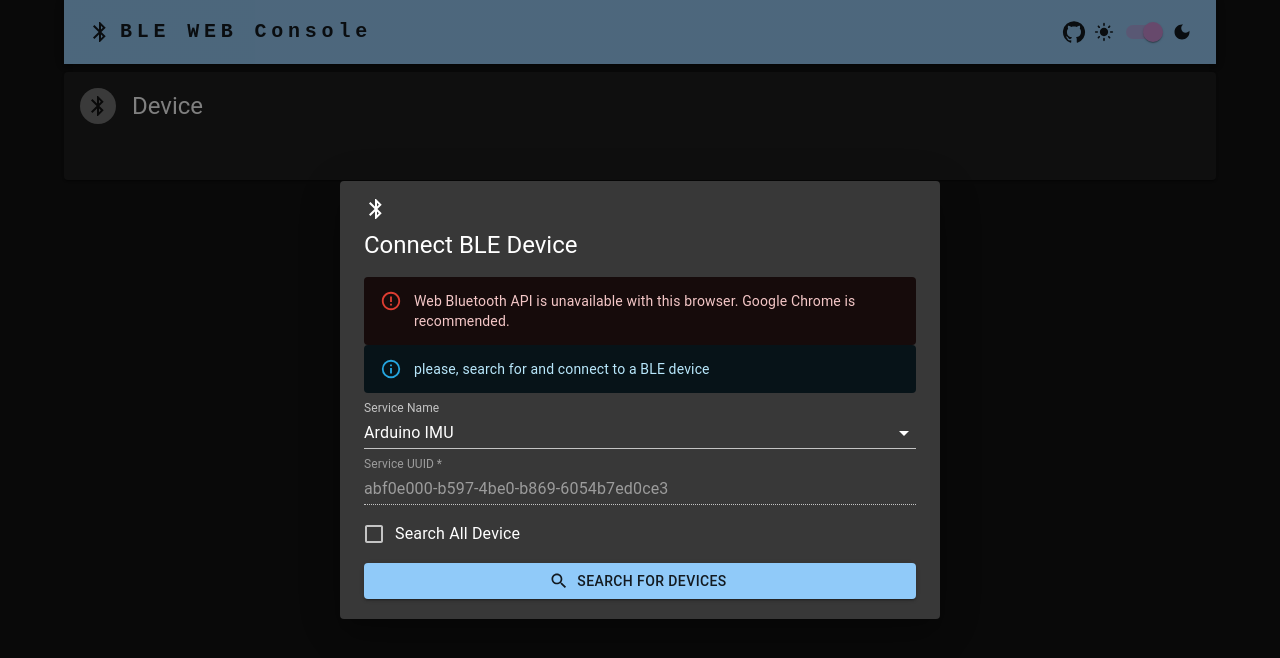
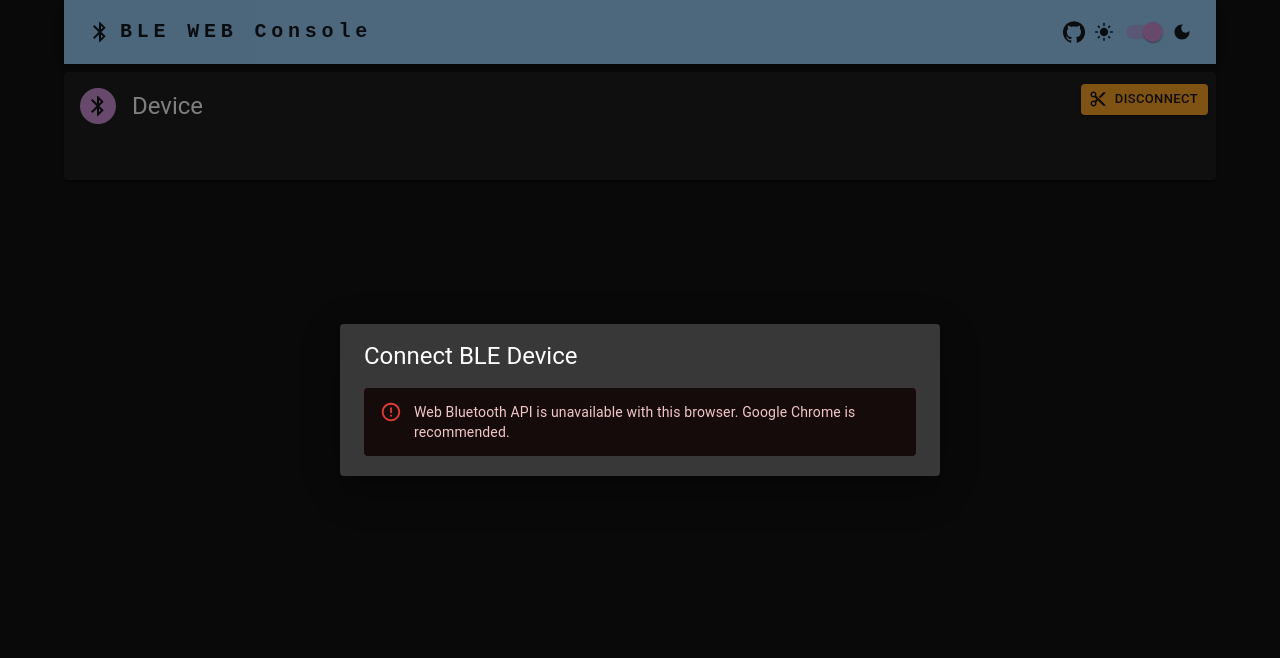
Before and after one commit to botamochi6277/reactjs-ble-console, a React (Vite) app: page / in a window 1280 px wide. Shown: the top 658 px of the page. Built offline with nearby package versions, Linux system fonts and the light colour scheme.

Commit message:
Add disconnection button

```diff
--- a/src/App.tsx
+++ b/src/App.tsx
@@ -57,7 +57,7 @@ const BLEManager = () => {
             setDevice,
             setCharacteristics,
             () => {
-              setLogMessage("Device is disconnected");
+              setLogMessage("The device was disconnected");
               setDevice(null);
               setCharacteristics([]);
             }
--- a/src/CharacteristicPropertiesChip.tsx
+++ b/src/CharacteristicPropertiesChip.tsx
@@ -1,11 +1,11 @@
 import { Chip } from '@mui/material';
 // icons
+import EditIcon from '@mui/icons-material/Edit';
+import EditOutlinedIcon from '@mui/icons-material/EditOutlined';
+import LightbulbIcon from '@mui/icons-material/Lightbulb';
 import MenuBookIcon from '@mui/icons-material/MenuBook';
 import NotificationsIcon from '@mui/icons-material/Notifications';
-import EditIcon from '@mui/icons-material/Edit';
-import EditOutlinedIcon from '@mui/icons-material/EditOutlined';
 import PodcastsIcon from '@mui/icons-material/Podcasts';
-import LightbulbIcon from '@mui/icons-material/Lightbulb';
 
 export function CharacteristicPropertiesChip(props: {
   properties: BluetoothCharacteristicProperties,
@@ -34,13 +34,13 @@ export function CharacteristicPropertiesChip(props: {
 
   if (properties.notify) {
     chip_state.push(
-      { name: "Notify", icon: <NotificationsIcon /> }
+      { name: "notify", icon: <NotificationsIcon /> }
     )
   }
 
   if (properties.read) {
     chip_state.push(
-      { name: "Read", icon: <MenuBookIcon /> }
+      { name: "read", icon: <MenuBookIcon /> }
     );
   }
 
--- a/src/ConnectingDialog.tsx
+++ b/src/ConnectingDialog.tsx
@@ -12,7 +12,6 @@ import {
     Typography
 } from "@mui/material";
 // icons
-import BluetoothIcon from '@mui/icons-material/Bluetooth';
 import SearchIcon from '@mui/icons-material/Search';
 // house made
 import BleSrvSelect from './BleSrvSelect';
@@ -116,12 +115,10 @@ const ConnectingDialog = (props: SimpleDialogProps) => {
     return (
         <Dialog onClose={handleClose} open={props.is_opened} fullWidth>
             <DialogTitle>
-                <Stack spacing={1}>
-                    <BluetoothIcon />
-                    <Typography variant="h5">Connect BLE Device</Typography> </Stack>
+                <Typography variant="h5">Connect BLE Device</Typography>
             </DialogTitle>
             <DialogContent>
-                <BLEAvailableAlert is_available={is_ble_available} />
+                {is_ble_available ? (
                     <Stack spacing={1}>
                         <Alert severity={props.message_status ?? "info"}>{props.message}</Alert>
                         <BleSrvSelect
@@ -142,7 +139,7 @@ const ConnectingDialog = (props: SimpleDialogProps) => {
                             is_search_all_device={props.is_search_all_device}
                             onChange={props.onChangeAllSearchDevice} />
                         <Button variant="contained" onClick={props.onSearchDevice} startIcon={<SearchIcon />} fullWidth>Search for Devices</Button>
-                </Stack>
+                    </Stack>) : <BLEAvailableAlert is_available={is_ble_available} />}
             </DialogContent>
         </Dialog>);
 }
--- a/src/DeviceCard.tsx
+++ b/src/DeviceCard.tsx
@@ -1,12 +1,14 @@
-import { Avatar, Box, Card, CardContent, CardHeader, CircularProgress, Grid } from '@mui/material';
+import { Avatar, Box, Button, Card, CardContent, CardHeader, CircularProgress, Grid } from '@mui/material';
 
 import BluetoothIcon from '@mui/icons-material/Bluetooth';
+import BluetoothConnectedIcon from '@mui/icons-material/BluetoothConnected';
+import ContentCutIcon from '@mui/icons-material/ContentCut';
 
 import CharacteristicCardGrid from './CharacteristicCardGrid';
 
 function CircularIndeterminate() {
     return (
-        <Box sx={{ display: 'flex' }}>
+        <Box sx={{ display: 'flex', justifyContent: 'center' }}>
             <CircularProgress />
         </Box>
     );
@@ -23,23 +25,37 @@ const DeviceCard = (props: {
         <Card>
             <CardHeader
                 avatar={
-                    <Avatar sx={{ width: 36, height: 36 }}>
-                        <BluetoothIcon />
+                    <Avatar
+                        sx={{
+                            width: 36,
+                            height: 36,
+                            bgcolor: (props.chr_wrappers.length === 0 ? "secondary.main" : "primary.main")
+                        }}>
+                        {props.chr_wrappers.length === 0 ? <BluetoothIcon /> : <BluetoothConnectedIcon />}
                     </Avatar>
                 }
                 title={device ? device.name : "Device"}
                 titleTypographyProps={{ variant: 'h5' }}
+                subheader={device?.id}
+                action={
+                    <Button
+                        startIcon={<ContentCutIcon />}
+                        variant="contained"
+                        color="warning"
+                        size="small"
+                        onClick={() => { device?.gatt?.disconnect() }}>Disconnect</Button>
+                }
             >
 
             </CardHeader>
+
+            {(device && props.chr_wrappers.length === 0) ? <CircularIndeterminate /> : null}
             <CardContent>
-                {(device && props.chr_wrappers.length === 0) ? <CircularIndeterminate /> : null}
-
                 <Box sx={{ flexGrow: 1 }}>
                     <Grid container spacing={2}>
                         <CharacteristicCardGrid
                             chr_wrappers={props.chr_wrappers}
-                            setChrWrappers={props.setCharacteristics}
+                            setChrWrappers={props.setChrWrappers}
                         />
                     </Grid>
                 </Box>
```
Lines whose indentation alone changed are shown as unchanged.
